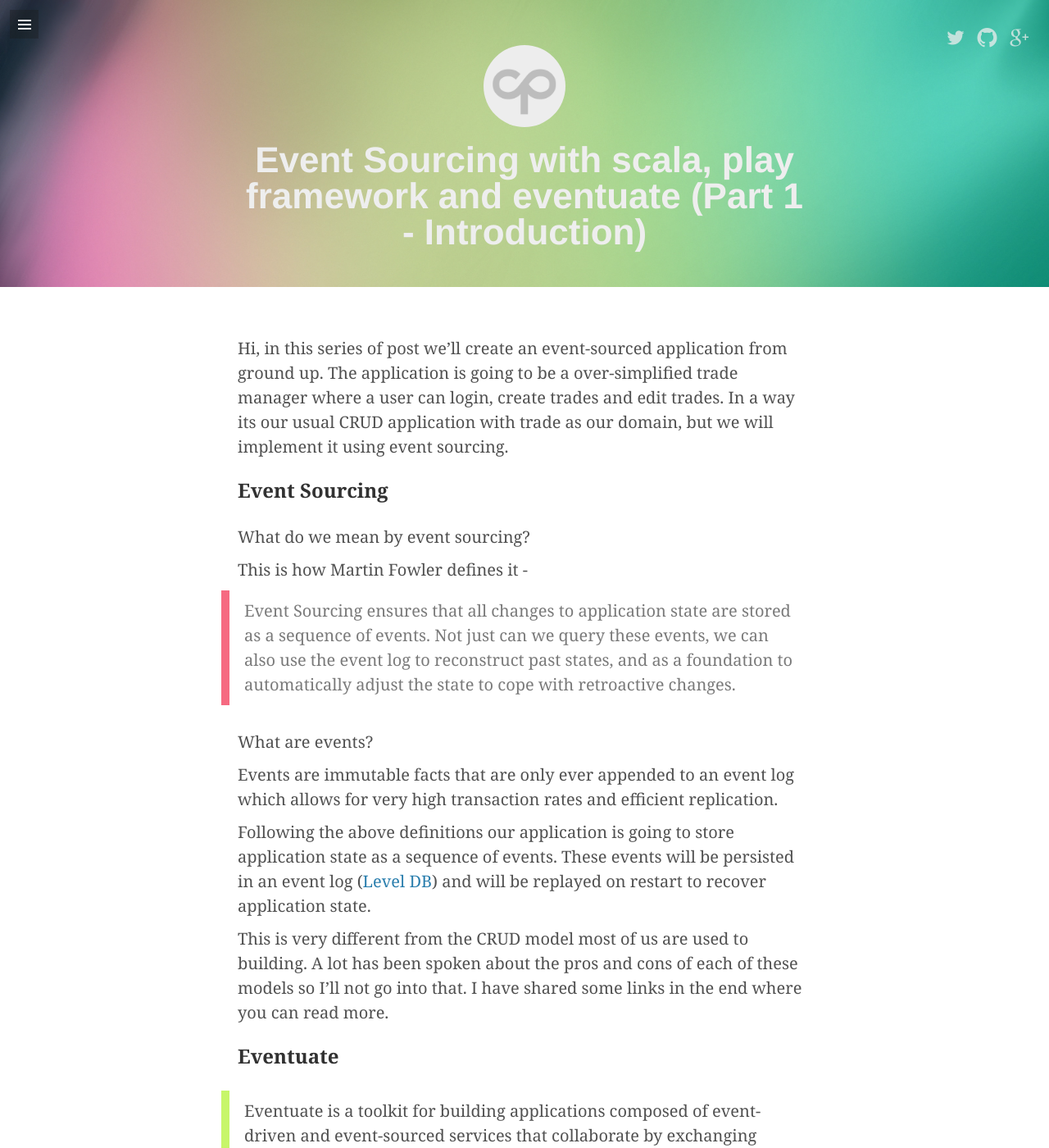
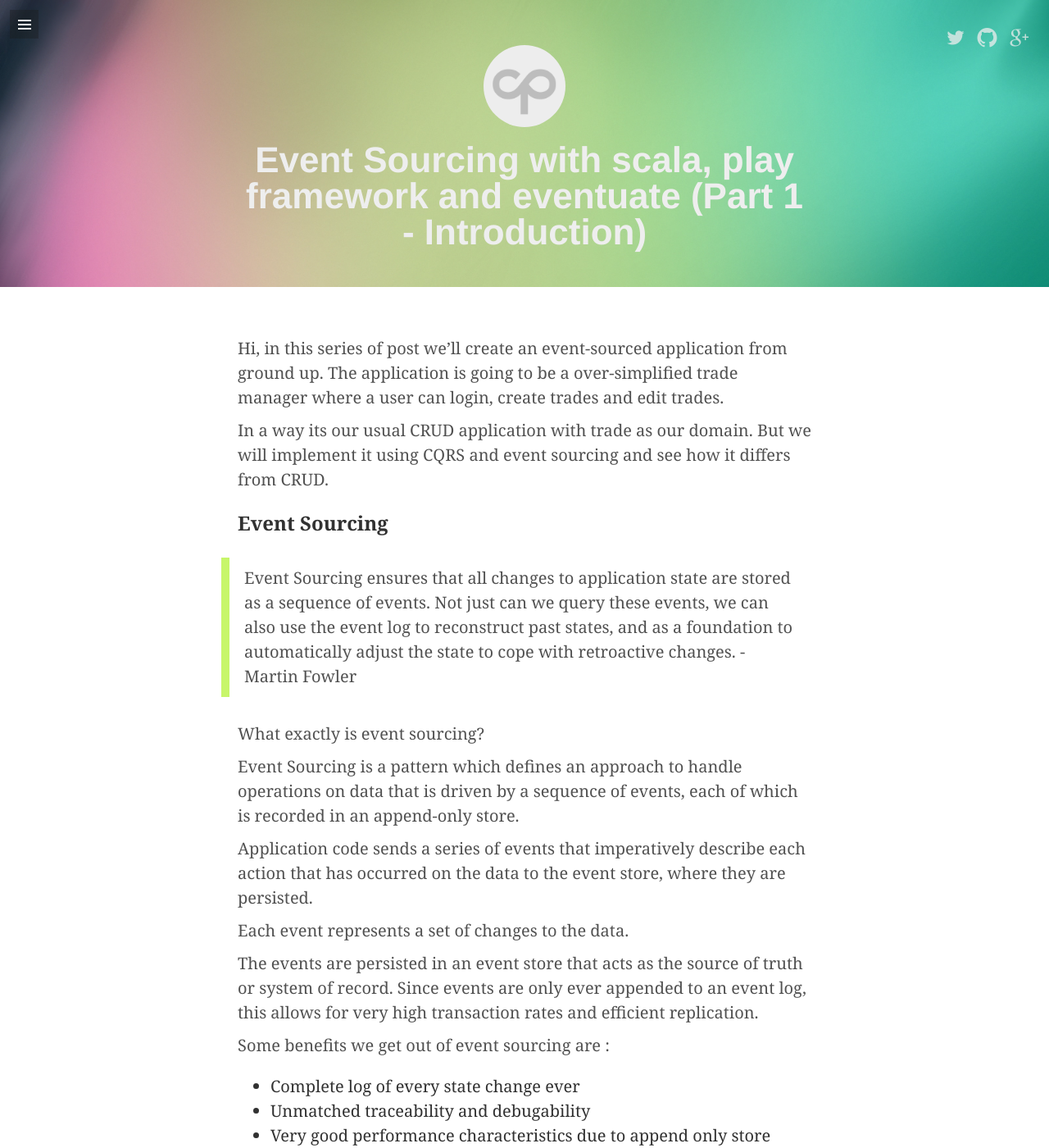
Before and after one commit to kunalkanojia/kunalkanojia.github.io, a Jekyll site: the page built from _posts/2016-07-04-event-sourcing-part-1.markdown, in a window 1280 px wide and 1400 px high. Shown: the whole window at 82% size. Built offline with Jekyll 4.4.1, drawn with Linux system fonts in a browser that asks for light colours; some web fonts are replaced; comment, search, counter and statistics services are not loaded; some of the changed text lies outside the part shown.

Commit message:
Updated post

```diff
--- a/_posts/2016-07-04-event-sourcing-part-1.markdown
+++ b/_posts/2016-07-04-event-sourcing-part-1.markdown
@@ -6,23 +6,40 @@
 ---
 
 
-Hi, in this series of post we'll create an event-sourced application from ground up. The application is going to be a over-simplified trade manager where a user can login, create trades and edit trades. In a way its our usual CRUD application with trade as our domain, but we will implement it using event sourcing.
+Hi, in this series of post we'll create an event-sourced application from ground up. The application is going to be a over-simplified trade manager where a user can login, create trades and edit trades.
+
+In a way its our usual CRUD application with trade as our domain. But we will implement it using CQRS and event sourcing and see how it differs from CRUD.
 
 ### Event Sourcing
 
-What do we mean by event sourcing?
+> Event Sourcing ensures that all changes to application state are stored as a sequence of events. Not just can we query these events, we can also use the event log to reconstruct past states, and as a foundation to automatically adjust the state to cope with retroactive changes. - Martin Fowler
 
-This is how Martin Fowler defines it -
-<div class="message"> Event Sourcing ensures that all changes to application state are stored as a sequence of events. Not just can we query these events, we can also use the event log to reconstruct past states, and as a foundation to automatically adjust the state to cope with retroactive changes. </div>
+What exactly is event sourcing?
 
-What are events?
+Event Sourcing is a pattern which defines an approach to handle operations on data that is driven by a sequence of events, each of which is recorded in an append-only store.
 
-Events are immutable facts that are only ever appended to an event log which allows for very high transaction rates and efficient replication.
+Application code sends a series of events that imperatively describe each action that has occurred on the data to the event store, where they are persisted.
 
-Following the above definitions our application is going to store application state as a sequence of events. These events will be persisted in an event log ([Level DB](http://leveldb.org/)) and will be replayed on restart to recover application state.
+Each event represents a set of changes to the data.
 
-This is very different from the CRUD model most of us are used to building. A lot has been spoken about the pros and cons of each of these models so I'll not go into that. I have shared some links in the end where you can read more.
+The events are persisted in an event store that acts as the source of truth or system of record. Since events are only ever appended to an event log, this allows for very high transaction rates and efficient replication.
 
+Some benefits we get out of event sourcing are :
+
+  - Complete log of every state change ever
+  - Unmatched traceability and debugability
+  - Very good performance characteristics due to append only store
+  - No more mapping complex objects to tables
+
+Following the above definition our application is going to store trade states as a sequence of events. These events will be persisted in an event log ([Level DB](http://leveldb.org/)) and will be replayed on restart to recover application state.
+
+Since I have spent most of my career in investment banking `Trade` is the simplest domain I can think of.
+
+In real world events on a typical back-office trade settlement systems would be like this -
+
+{% include image.html url="/images/trade_events.png" style="text-align: center;" %}
+
+We are only going to look at trade create and update as events in our current implementation. This should be good enough to explain the concepts.
 
 ### Eventuate
 
@@ -30,18 +47,18 @@
 
 Eventuate provides several abstractions for building event sourced application components. We will be using two of those [EventSourcedView](http://rbmhtechnology.github.io/eventuate/reference/event-sourcing.html#event-sourced-views) and [EventSourcedActor](http://rbmhtechnology.github.io/eventuate/user-guide.html#event-sourced-actors).
 
-We will see how easy it is to implement asynchronous event-sourced app with Play and eventuate. We just need to implement our events and domains, persistence and replaying of events will be taken care by eventuate provided actors.
+We will see how easy it is to implement asynchronous event-sourced app with eventuate. We just need to implement our events and domains. Persistence and replaying of events will be taken care by eventuate provided actors.
 
 But what about Akka Persistence?
 
-Eventuate is very similar to akka persistence and I could have used it as well. Maybe in another post I'll change this to use AP and then compare it with eventuate implementation.
+Eventuate is similar to akka persistence and I could have used it as well. Maybe in another post I'll change this to use AP and then compare it with eventuate implementation.
 For now read here how they compare here - [Martins Blog](http://krasserm.github.io/2015/05/25/akka-persistence-eventuate-comparison/)
 
-_Another good thing I would like to point out about eventuate is - Martin and his team are very helpful. You will always see quick response from Martin to any questions or problems on the eventuate gitter channel._
+_Another good thing I would like to point out about eventuate is - Martin and his team is very helpful. You will always see quick response from Martin to any questions or problems posted on the eventuate gitter channel._
 
 
 ### tl;dr
-If you are don't want to read more and dive straight into the code, then grab it here - [GitHub](https://github.com/kunalkanojia/react-play-eventsourcing )
+If you are don't want to read more and dive straight into the code, then grab it here - [GitHub Repo](https://github.com/kunalkanojia/react-play-eventsourcing )
 
 
 ### Architecture Overview
```
Also changed, not shown: other parts of _posts/2016-07-04-event-sourcing-part-1.markdown (+1 -1 lines), _posts/2016-07-07-persisting-events.markdown (+23 -8 lines), _posts/draft-page-object-pattern.markdown (added, +21 -0 lines), images/trade_events.png (added), media/2014-01-22-thinny-2/bianca.jpg (deleted), media/2014-02-27-hello-cosette/cosette.jpg (deleted), media/2014-02-27-hello-cosette/cover.jpg (deleted).
